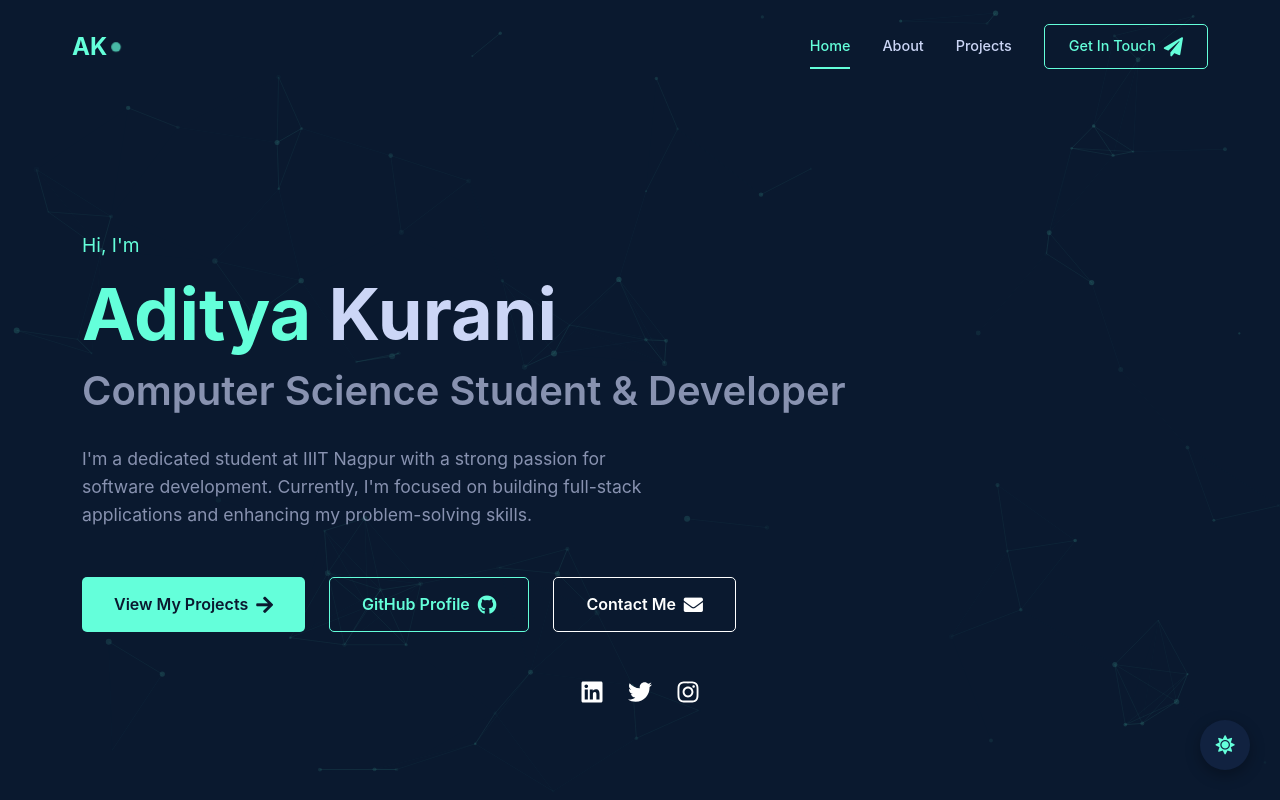
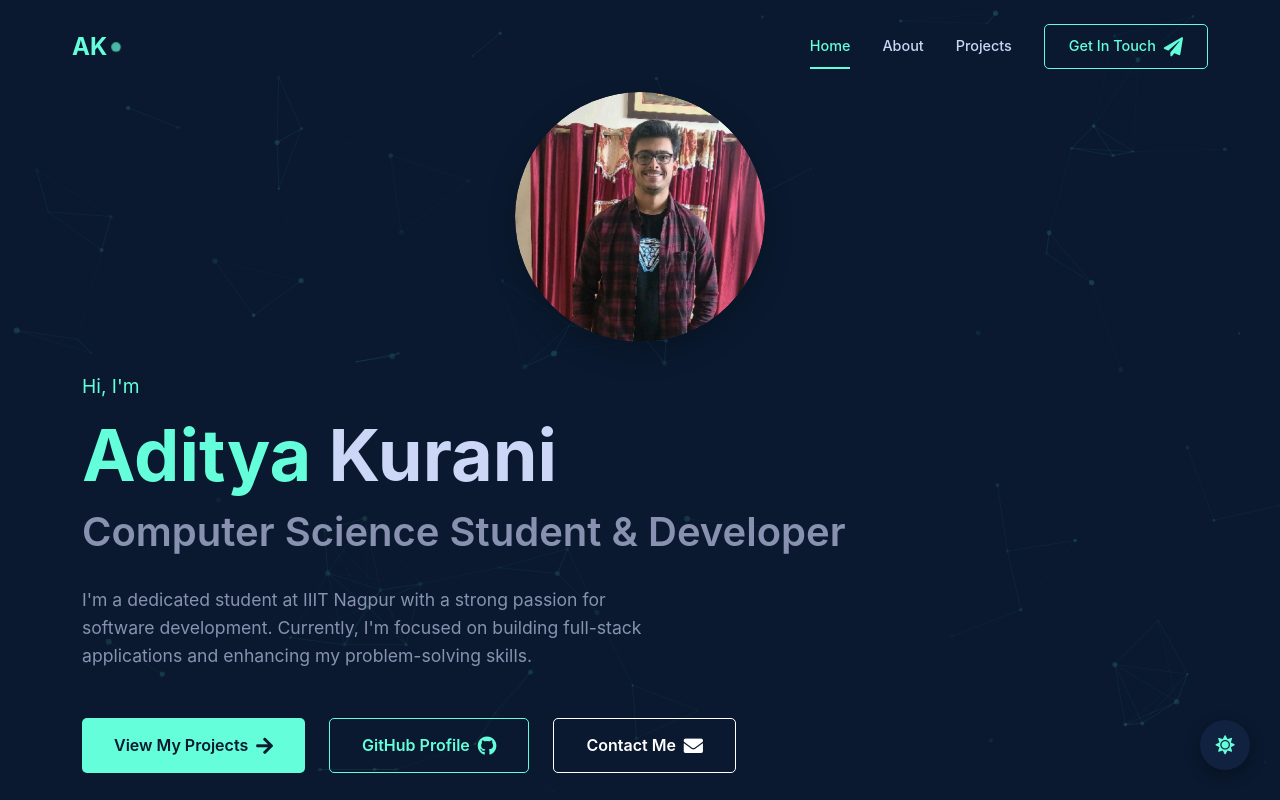
Before and after one commit to adi2687/portfoliowebsite, a React (Create React App) app: page / in a window 1280 px wide. Shown: the top 800 px of the page. Built offline with nearby package versions, Linux system fonts and the light colour scheme.

Commit message:
done the portflio

```diff
--- a/src/components/About.js
+++ b/src/components/About.js
@@ -148,13 +148,7 @@ const About = () => {
               </div>
             </div>
 
-            <div className="experience-box">
-              <div className="experience-content">
 
-                <span className="experience-number">3+</span>
-                <span className="experience-text">Months of Experience</span>
-              </div>
-            </div>
           </div>
         </div>
 
--- a/src/components/Hero.css
+++ b/src/components/Hero.css
@@ -229,3 +229,41 @@
     margin: 0 auto 2rem;
   }
 }
+
+.hero-image-container {
+  display: flex;
+  justify-content: center;
+  margin-bottom: 2rem;
+}
+
+.hero-image-wrapper {
+  position: relative;
+  width: 250px;
+  height: 250px;
+  border-radius: 50%;
+  overflow: hidden;
+  box-shadow: 0 10px 30px rgba(0, 0, 0, 0.2);
+  transition: transform 0.3s ease;
+}
+
+.hero-image-wrapper:hover {
+  transform: scale(1.05);
+}
+
+.hero-image {
+  width: 100%;
+  height: 100%;
+  object-fit: cover;
+  border-radius: 50%;
+}
+
+.image-frame {
+  position: absolute;
+  top: 0;
+  left: 0;
+  width: 100%;
+  height: 100%;
+  border: 3px solid var(--primary-color);
+  border-radius: 50%;
+  pointer-events: none;
+}
--- a/src/components/Hero.js
+++ b/src/components/Hero.js
@@ -42,6 +42,16 @@ const Hero = () => {
         <FloatingShapes />
       </div>
       <div className="hero-content">
+        <div className="hero-image-container">
+          <div className="hero-image-wrapper">
+            <img
+              src="/mypic.jpeg"
+              alt="Aditya Kurani"
+              className="hero-image"
+            />
+            <div className="image-frame"></div>
+          </div>
+        </div>
         <div className="hero-text">
           <p className="intro animate-on-scroll">Hi, I'm</p>
           <h1 className="name animate-on-scroll" ref={nameRef}>
--- a/src/components/Projects.css
+++ b/src/components/Projects.css
@@ -448,3 +448,38 @@
     font-size: 1.3rem;
   }
 }
+
+.project-features {
+  margin-top: 1rem;
+  padding-left: 1rem;
+}
+
+.project-features li {
+  position: relative;
+  margin-bottom: 0.5rem;
+  padding-left: 1rem;
+  font-size: 0.9rem;
+  color: var(--text-color);
+  opacity: 0.9;
+}
+
+.project-features li::before {
+  content: '•';
+  position: absolute;
+  left: 0;
+  color: var(--primary-color);
+}
+
+.project-image-preview {
+  width: 100%;
+  height: 200px;
+  object-fit: cover;
+  border-radius: 8px;
+  margin-top: 1rem;
+  box-shadow: 0 4px 6px rgba(0, 0, 0, 0.1);
+  transition: transform 0.3s ease;
+}
+
+.project-image-preview:hover {
+  transform: scale(1.02);
+}
--- a/src/components/Projects.js
+++ b/src/components/Projects.js
@@ -23,13 +23,23 @@ const Projects = () => {
       title: 'Outfit-AI',
       description: 'A comprehensive fashion AI platform featuring weather-based outfit recommendations, AI-powered chatbot for fashion advice, digital wardrobe management, shopping integration with Amazon and Myntra, and image classification using Gemini AI. The platform includes features like outfit planning, social sharing, and a mobile-responsive design.',
       tech: ['React.js', 'Node.js', 'MongoDB', 'Express', 'Gemini AI', 'Socket.io', 'Selenium', 'BeautifulSoup', 'Three.js'],
+      features: [
+        'Weather-based outfit recommendations using real-time data',
+        'AI-powered fashion advice chatbot',
+        'Digital wardrobe management with image classification',
+        'Shopping integration with Amazon and Myntra',
+        'Social sharing and outfit planning',
+        'Mobile-responsive design with React Native',
+        'Real-time updates and notifications'
+      ],
       links: {
         github: 'https://github.com/adi2687/OutFit-AI',
         live: 'https://outfit-ai.com'
       },
       featured: true,
       category: 'ai',
-      icon: 'fas fa-tshirt'
+      icon: 'fas fa-tshirt',
+      image: '/outfit-ai-preview.png'
     },
     {
       title: 'Online Appointment Interface',
```
